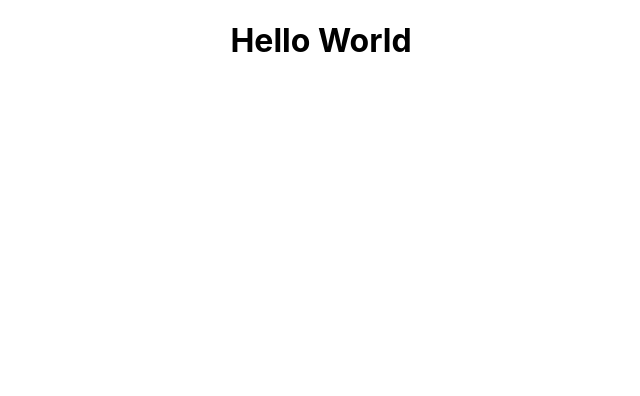
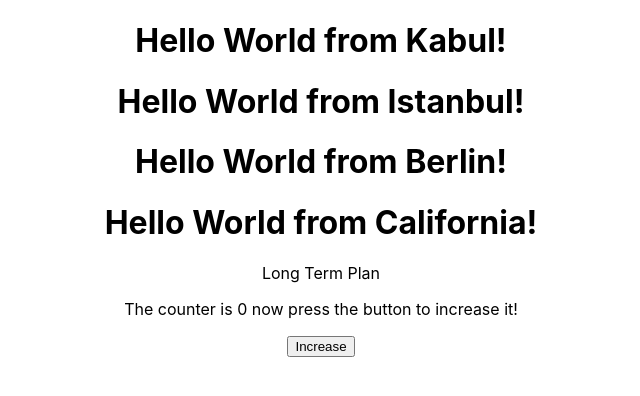
Before and after one commit to Adeena-Faizzad/react-tutorial-for-afghans, a React (Create React App) app: page / in a window 1280 px wide. Shown: the top 396 px of the page, without its empty margins (319-959 px from the left). Built offline with nearby package versions, Linux system fonts and the light colour scheme.

Commit message:
Lesson 1
Component, JSX, Props, Props Children, useState Hook

```diff
--- a/src/App.js
+++ b/src/App.js
@@ -1,10 +1,18 @@
+import './App.css';
 
-import './App.css';
+import Greet from './Components/Greet';
+import UseStateHook from './Components/UseStateHook';
 
 function App() {
   return (
     <div className="App">
-      <h1>Hello World</h1>
+      <Greet city='Kabul' />
+      <Greet city='Istanbul'/>
+      <Greet city='Berlin'/>
+      <Greet city='California'>
+        <p>Long Term Plan</p>
+      </Greet>
+      <UseStateHook />
     </div>
   );
 }
--- /dev/null
+++ b/src/Components/Greet.js
@@ -0,0 +1,12 @@
+import React from 'react'
+
+function Greet(props) {
+  return (
+    <div>
+        <h1>Hello World from {props.city}!</h1>
+        {props.children}
+    </div>
+  )
+}
+
+export default Greet
--- /dev/null
+++ b/src/Components/UseStateHook.js
@@ -0,0 +1,18 @@
+import React , {useState} from 'react'
+
+
+function UseStateHook() {
+    const [counter, setCounter] = useState(0);
+
+    function increaser(){
+        setCounter(counter + 1);
+    }
+  return (
+    <div>
+        <p>The counter is {counter} now press the button to increase it!</p>
+        <button onClick={increaser}>Increase</button>
+    </div>
+  )
+}
+
+export default UseStateHook
```
